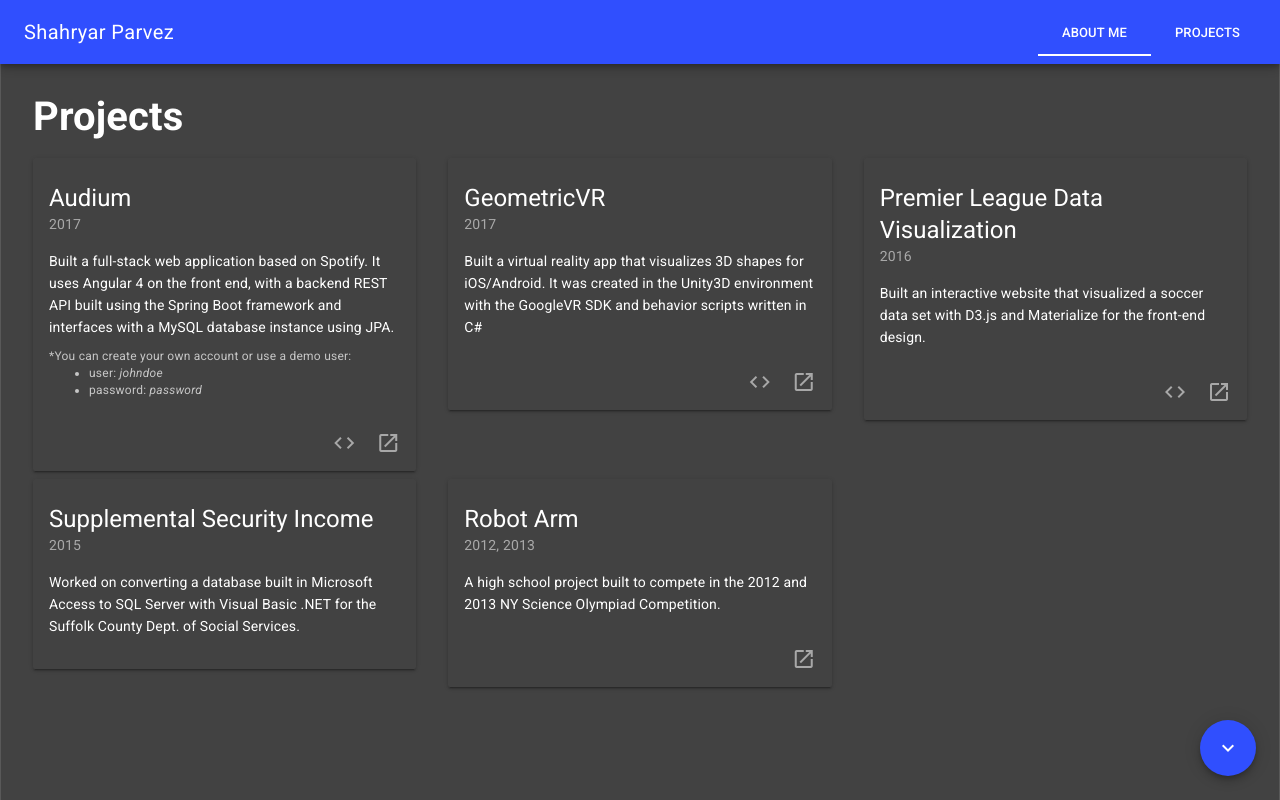
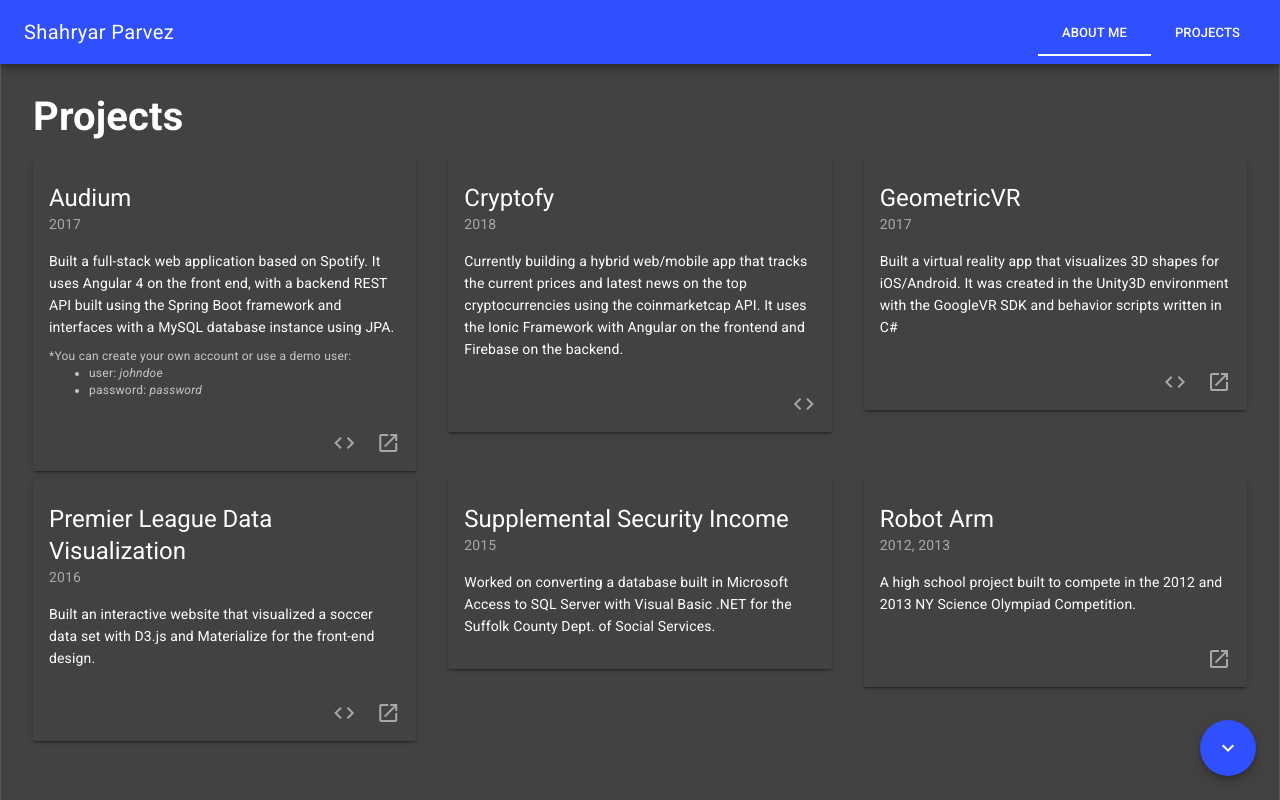
Before and after one commit to ssparvez/profile, a Vue app: page /projects in a window 1280 px wide. Built offline with nearby package versions, Linux system fonts and the light colour scheme.

Commit message:
added crypto project

```diff
--- a/src/components/Projects.vue
+++ b/src/components/Projects.vue
@@ -56,6 +56,12 @@ export default {
           description: 'Built a full-stack web application based on Spotify. It uses Angular 4 on the front end, with a backend REST API built using the Spring Boot framework and interfaces with a MySQL database instance using JPA.'
         },
         {
+          name: 'Cryptofy',
+          years: [2018],
+          codeURL: 'https://github.com/ssparvez/cryptofy',
+          description: 'Currently building a hybrid web/mobile app that tracks the current prices and latest news on the top cryptocurrencies using the coinmarketcap API. It uses the Ionic Framework with Angular on the frontend and Firebase on the backend.'
+        },
+        {
           name: 'GeometricVR',
           years: [2017],
           mainURL: 'https://drive.google.com/file/d/1b6D29qBMbOsCPq_k_hg5pFzTj9bmwRWF/view?usp=sharing',
```
